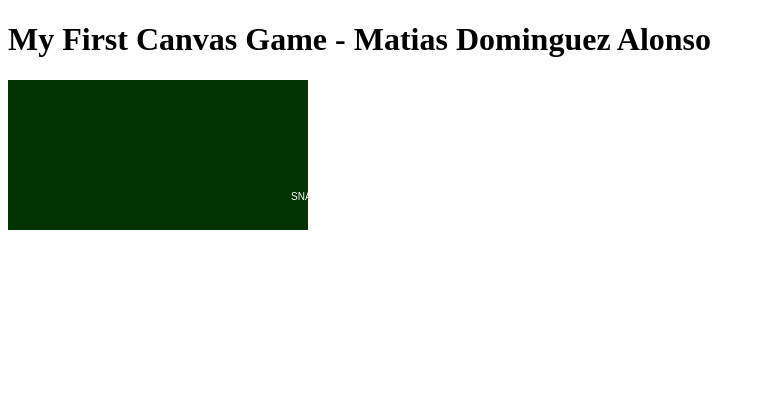
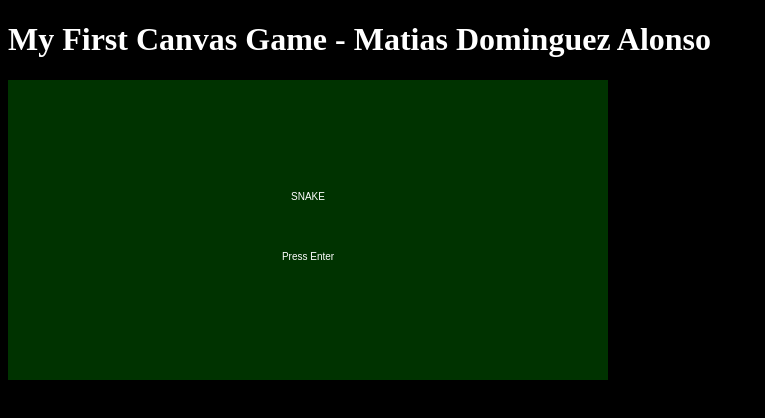
Before and after one commit to mdominguez56/canvas-game-week-six, a plain HTML site: page index.html in a window 1280 px wide. Shown: the whole page, without its empty margins (0-765 px from the left). Drawn offline with Linux system fonts and the light colour scheme.

Commit message:
styles-v2

```diff
--- a/index.html
+++ b/index.html
@@ -6,9 +6,9 @@
 <!--[if lte IE 8]><meta http-equiv="X-UA-Compatible" content="chrome=1" /><![endif]-->
 <title>My First Canvas Game - Matias Dominguez Alonso</title>
 </head>
-<body>
-<h1>My First Canvas Game - Matias Dominguez Alonso</h1>
-<p><canvas id="canvas" width="300" height="150" style="background:#999">
+<body style="background:black">
+<h1 style="color:white">My First Canvas Game - Matias Dominguez Alonso</h1>
+<p><canvas id="canvas" width="600" height="300" style="background:#999">
 Canvas not supported by your browser.
 </canvas></p>
 <script type="application/javascript" src="game.js"></script>
```
